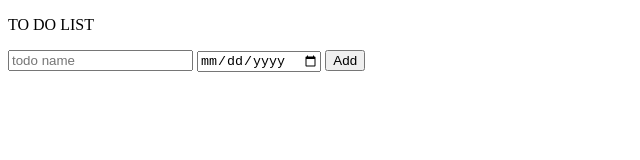
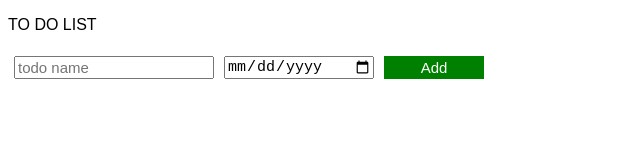
Before and after one commit to luffy933/to-do-list, a plain HTML site: page index.html in a window 1280 px wide. Shown: the whole page, without its empty margins (0-640 px from the left). Drawn offline with Linux system fonts and the light colour scheme; files whose address does not match are found by name.

Commit message:
Update and rename 11-todo-list.html to index.html

```diff
--- a/11-todo-list.html
+++ b/index.html
@@ -2,7 +2,7 @@
 <html>
   <head>
     <title>to do list</title>
-    <link rel="stylesheet" href="11-to-do-list.css">
+    <link rel="stylesheet" href="index.css">
 
   </head>
   <body>
```
